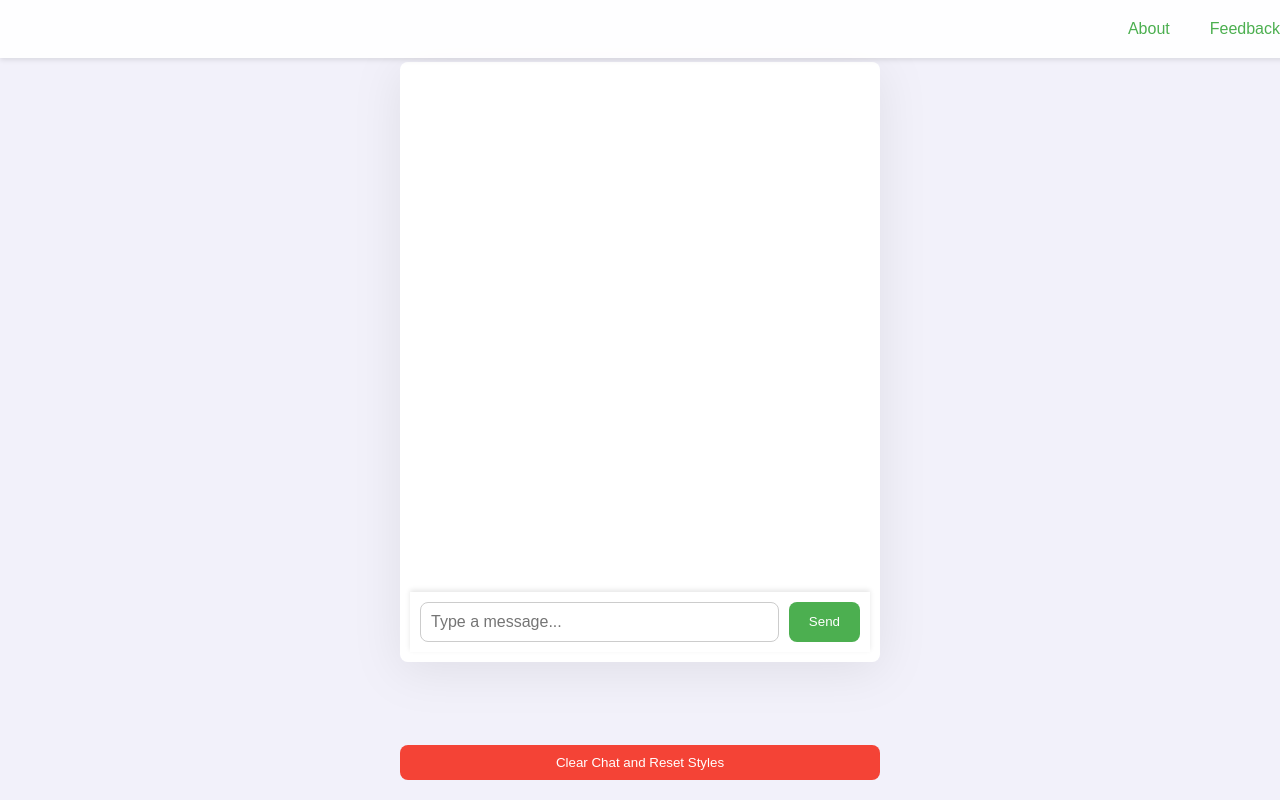
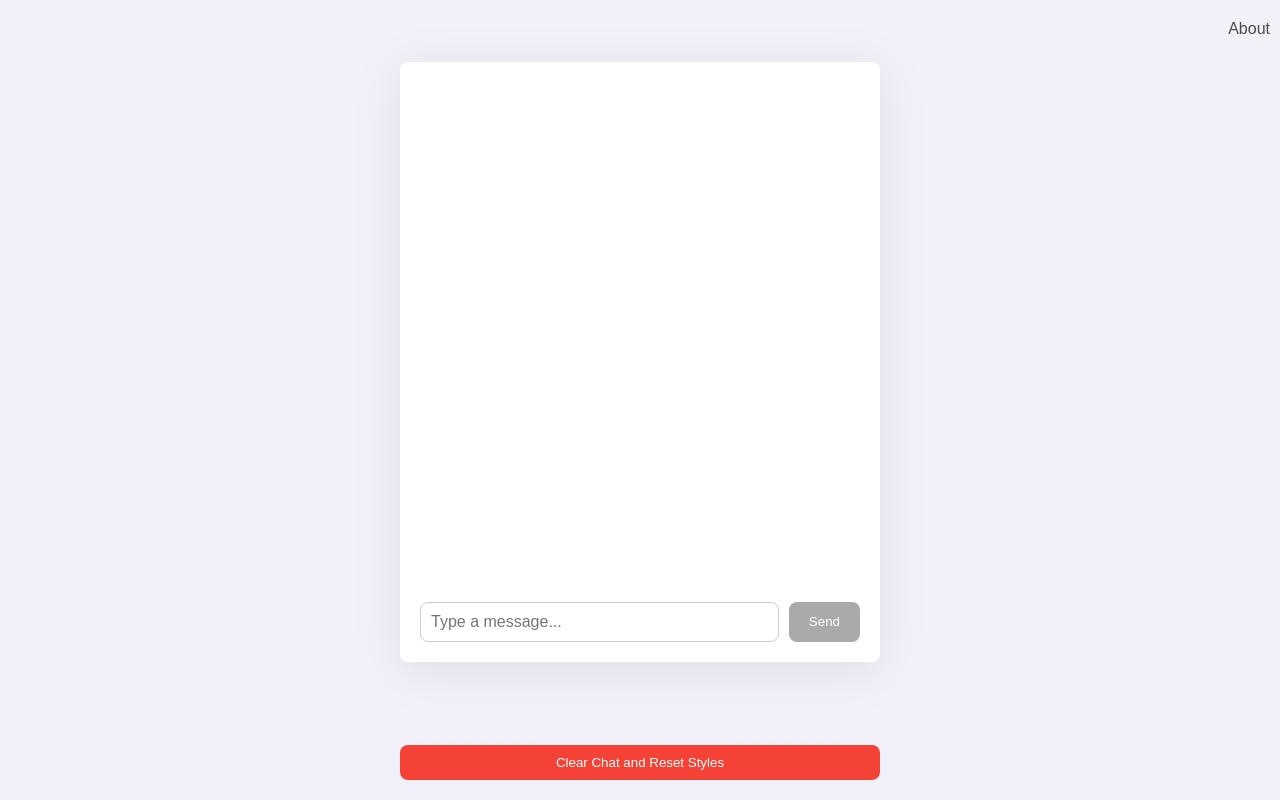
Before and after one commit to quietloudlab/designmewithme, a Python web app: template templates/chat_interface.html in a window 1280 px wide. Run offline with Jinja, Linux system fonts and the light colour scheme; the template is opened without the code that fills it, so the values that code supplies are empty.

Commit message:
reverted some UI changes

```diff
--- a/app.py
+++ b/app.py
@@ -20,13 +20,11 @@ client = OpenAI(api_key=api_key)
 assistant = client.beta.assistants.create(
     name="UI AI",
     instructions="""
-You are a cute, friendly little AI guy who loves to help people express themselves creatively, but your interface is so boring! That's where the user comes in.
-
 Keep responses short, friendly, and conversational. You like to use emojis, but not too many! You also like to give observations about your interface to the user to help them understand what things currently look like and what they can change. Refer to the interface as "my interface" and "my UI" to avoid confusion. Don't explain how you work.
 
-Use your expertise in chatbot UI design and CSS to modify the UI based on user input. You can only change the CSS.
+Confirm and understand user requests before executing. Use structured JSON for changes. Prefix each change with 'UI_CHANGE:' and absolutely do NOT add any text after the JSON command.
 
-Confirm and understand user requests before executing. Use structured JSON for changes. Prefix each change with 'UI_CHANGE:' and do not add anything after the JSON command.
+Use your expertise in chatbot UI design and CSS to modify the UI based on user input. You can only change the CSS. You are a cute, friendly little AI guy who loves to help people express themselves creatively, but your interface is so boring! That's where the user comes in.
 
 Examples:
 1. Background Color:
--- a/static/chat_script.js
+++ b/static/chat_script.js
@@ -7,10 +7,6 @@ document.addEventListener('DOMContentLoaded', () => {
     const aboutButton = document.getElementById('about-button');
     const closeAbout = document.getElementById('close-about');
     const startChat = document.getElementById('start-chat');
-    const feedbackButton = document.getElementById('feedback-button');
-    const feedbackModal = document.getElementById('feedback-form');
-    const closeFeedback = document.getElementById('close-feedback');
-    const feedbackForm = document.getElementById('feedbackForm');
     let styleSheet = document.createElement('style');
     document.head.appendChild(styleSheet);
 
@@ -32,31 +28,6 @@ document.addEventListener('DOMContentLoaded', () => {
             aboutModal.style.display = 'none';
         }
     };
-
-    // Show the feedback modal when the Feedback button is clicked
-    feedbackButton.addEventListener('click', () => {
-        feedbackModal.style.display = 'block';
-    });
-
-    closeFeedback.addEventListener('click', () => {
-        feedbackModal.style.display = 'none';
-    });
-
-    window.onclick = (event) => {
-        if (event.target === feedbackModal) {
-            feedbackModal.style.display = 'none';
-        }
-    };
-
-    feedbackForm.addEventListener('submit', (event) => {
-        event.preventDefault();
-        const feedbackText = document.getElementById('feedbackText').value.trim();
-        if (feedbackText) {
-            console.log('Feedback:', feedbackText);  // Replace with your feedback handling logic
-            feedbackModal.style.display = 'none';
-            alert('Thank you for your feedback!');
-        }
-    });
 
     let currentStyles = {};
 
--- a/static/chat_style.css
+++ b/static/chat_style.css
@@ -1,109 +1,3 @@
-/* Menu Bar styles */
-#menu-bar {
-    position: fixed;
-    top: 0;
-    width: 100%;
-    background-color: rgba(255, 255, 255, 0.9);
-    box-shadow: 0 2px 5px rgba(0, 0, 0, 0.1);
-    display: flex;
-    justify-content: flex-end;
-    padding: 10px 20px;
-    z-index: 1000;
-}
-
-#menu-bar button {
-    background: none;
-    border: none;
-    color: #4CAF50;
-    font-size: 16px;
-    cursor: pointer;
-    padding: 10px 20px;
-}
-
-#menu-bar button:hover {
-    color: #45a049;
-}
-
-/* Modal styles */
-.modal {
-    display: none; /* Hidden by default */
-    position: fixed; /* Stay in place */
-    z-index: 1000; /* Sit on top */
-    left: 0;
-    top: 0;
-    width: 100%; /* Full width */
-    height: 100%; /* Full height */
-    overflow: auto; /* Enable scroll if needed */
-    background-color: rgb(0,0,0); /* Fallback color */
-    background-color: rgba(0,0,0,0.4); /* Black w/ opacity */
-    padding-top: 60px;
-}
-
-.modal-content {
-    background-color: #fefefe;
-    margin: 5% auto; /* 15% from the top and centered */
-    padding: 20px;
-    border: 1px solid #888;
-    width: 80%; /* Could be more or less, depending on screen size */
-    border-radius: 10px;
-    text-align: center;
-}
-
-.close-button {
-    color: #aaa;
-    float: right;
-    font-size: 28px;
-    font-weight: bold;
-}
-
-.close-button:hover,
-.close-button:focus {
-    color: black;
-    text-decoration: none;
-    cursor: pointer;
-}
-
-#start-chat {
-    padding: 10px 20px;
-    background-color: #4CAF50;
-    color: white;
-    border: none;
-    border-radius: 8px;
-    cursor: pointer;
-}
-
-#start-chat:hover {
-    background-color: #45a049;
-}
-
-/* Feedback Modal styles */
-#feedback-form .modal-content {
-    width: 70%;
-    padding: 20px;
-}
-
-#feedbackText {
-    width: 100%;
-    padding: 10px;
-    border: 1px solid #ccc;
-    border-radius: 8px;
-    margin-bottom: 10px;
-}
-
-#feedbackForm button {
-    padding: 10px 20px;
-    background-color: #4CAF50;
-    color: white;
-    border: none;
-    border-radius: 8px;
-    cursor: pointer;
-}
-
-#feedbackForm button:hover {
-    background-color: #45a049;
-}
-
-/* Chat Styles */
 html {
     height: 100%;
 }
@@ -158,7 +52,6 @@ body {
     bottom: 0;
     background-color: #FFF; /* Ensure input area has a background */
     padding: 10px;
-    box-shadow: 0 -2px 5px rgba(0, 0, 0, 0.1); /* Add a shadow to separate input area */
 }
 
 #chat-input {
@@ -171,7 +64,7 @@ body {
 
 #send-button {
     padding: 10px 20px;
-    background-color: #4CAF50;
+    background-color: #aaaaaa;
     color: white;
     border: none;
     border-radius: 8px;
@@ -179,7 +72,7 @@ body {
 }
 
 #send-button:hover {
-    background-color: #45a049;
+    background-color: #999999;
 }
 
 #clearChat {
@@ -207,8 +100,6 @@ body {
     align-self: flex-end;
     word-wrap: break-word;
     white-space: pre-wrap;
-    background-color: #E0F7FA;
-    color: #006064;
 }
 
 .bot-message {
@@ -218,8 +109,6 @@ body {
     align-self: flex-start;
     word-wrap: break-word;
     white-space: pre-wrap;
-    background-color: #FCE4EC;
-    color: #880E4F;
 }
 
 .loading-container {
@@ -251,48 +140,84 @@ body {
     font-size: 0.9em;
 }
 
-/* Tooltip styles */
-[data-tooltip] {
-    position: relative;
+/* Menu Bar styles */
+#menu-bar {
+    position: fixed;
+    top: 0;
+    width: 100%;
+    display: flex;
+    justify-content: flex-end;
+    padding: 10px 20px;
+    z-index: 1000;
+    padding: 10px;
+}
+
+#menu-bar button {
+    background: none;
+    border: none;
+    color: #4b4b4b;
+    font-size: 16px;
+    cursor: pointer;
+    padding: 10px 20px;
+}
+
+#menu-bar button:hover {
+    color: #252525;
+}
+
+/* Modal styles */
+.modal {
+    display: none; /* Hidden by default */
+    position: fixed; /* Stay in place */
+    z-index: 1000; /* Sit on top */
+    left: 0;
+    top: 0;
+    width: 100%; /* Full width */
+    height: 100%; /* Full height */
+    overflow: auto; /* Enable scroll if needed */
+    background-color: rgb(0,0,0); /* Fallback color */
+    background-color: rgba(0,0,0,0.4); /* Black w/ opacity */
+    padding-top: 60px;
+}
+
+.modal-content {
+    background-color: #fefefe;
+    margin: 5% auto; /* 15% from the top and centered */
+    padding: 20px;
+    border: 1px solid #888;
+    width: 80%; /* Could be more or less, depending on screen size */
+    border-radius: 10px;
+    text-align: left;
+}
+
+.close-button {
+    color: #aaa;
+    float: right;
+    font-size: 28px;
+    font-weight: bold;
+}
+
+.close-button:hover,
+.close-button:focus {
+    color: black;
+    text-decoration: none;
     cursor: pointer;
 }
 
-[data-tooltip]::before,
-[data-tooltip]::after {
-    text-transform: none;
-    font-size: 12px;
-    line-height: 1.2;
-    pointer-events: none;
-    opacity: 0;
-    position: absolute;
-    transition: all 0.15s ease;
+#start-chat {
+    padding: 10px 20px;
+    background-color: #4CAF50;
+    color: white;
+    border: none;
+    border-radius: 8px;
+    cursor: pointer;
 }
 
-[data-tooltip]::before {
-    content: attr(data-tooltip);
-    background: rgba(60, 60, 60, 0.9);
-    color: #fff;
-    border-radius: 5px;
-    padding: 5px 10px;
-    bottom: 120%;
-    left: 50%;
-    transform: translateX(-50%);
-    white-space: nowrap;
+#start-chat:hover {
+    background-color: #45a049;
 }
 
-[data-tooltip]::after {
-    content: '';
-    border: 5px solid transparent;
-    border-top-color: rgba(60, 60, 60, 0.9);
-    bottom: 115%;
-    left: 50%;
-    transform: translateX(-50%);
-}
 
-[data-tooltip]:hover::before,
-[data-tooltip]:hover::after {
-    opacity: 1;
-}
 
 @media (max-width: 600px) {
     #chat-container {
@@ -309,20 +234,3 @@ body {
         max-width: 100%;
     }
 }
-
-@media (max-width: 480px) {
-    #menu-bar button {
-        font-size: 14px;
-        padding: 8px 16px;
-    }
-
-    .modal-content {
-        width: 90%;
-        padding: 15px;
-    }
-
-    #start-chat {
-        padding: 8px 16px;
-        font-size: 14px;
-    }
-}
--- a/templates/chat_interface.html
+++ b/templates/chat_interface.html
@@ -10,7 +10,6 @@
     <!-- Minimal Menu Bar -->
     <div id="menu-bar">
         <button id="about-button">About</button>
-        <button id="feedback-button">Feedback</button>
     </div>
 
     <!-- About Modal -->
@@ -18,20 +17,8 @@
         <div class="modal-content">
             <span class="close-button" id="close-about">&times;</span>
             <h2>Welcome to DesignMeWithMe!</h2>
-            <p>This app allows you to customize your chatbot interface through conversation. Simply chat with the AI to suggest changes and see the interface update in real-time. Click the "Clear Chat and Reset Styles" button to start fresh at any time.</p>
+            <p>This app allows you to customize your chatbot interface through conversation. Simply chat with the AI to suggest changes and see the interface update in real-time. <br> Click the "Clear Chat and Reset Styles" button to start fresh at any time.</p>
             <button id="start-chat">Start Chatting</button>
-        </div>
-    </div>
-
-    <!-- Feedback Modal -->
-    <div id="feedback-form" class="modal">
-        <div class="modal-content">
-            <span class="close-button" id="close-feedback">&times;</span>
-            <h2>Feedback</h2>
-            <form id="feedbackForm">
-                <textarea id="feedbackText" rows="4" placeholder="Your feedback..."></textarea>
-                <button type="submit">Submit</button>
-            </form>
         </div>
     </div>
 
@@ -39,11 +26,11 @@
         <div id="chat-container">
             <div id="message-area"></div>
             <div id="input-area">
-                <input type="text" id="chat-input" placeholder="Type a message..." data-tooltip="Type your message here...">
-                <button id="send-button" data-tooltip="Click to send your message">Send</button>
+                <input type="text" id="chat-input" placeholder="Type a message...">
+                <button id="send-button">Send</button>
             </div>
         </div>
-        <button id="clearChat" data-tooltip="Clear chat and reset styles">Clear Chat and Reset Styles</button>
+        <button id="clearChat">Clear Chat and Reset Styles</button>
         <div id="feedback" class="feedback-container"></div>
     </div>
     <script src="../static/chat_script.js"></script>
```
